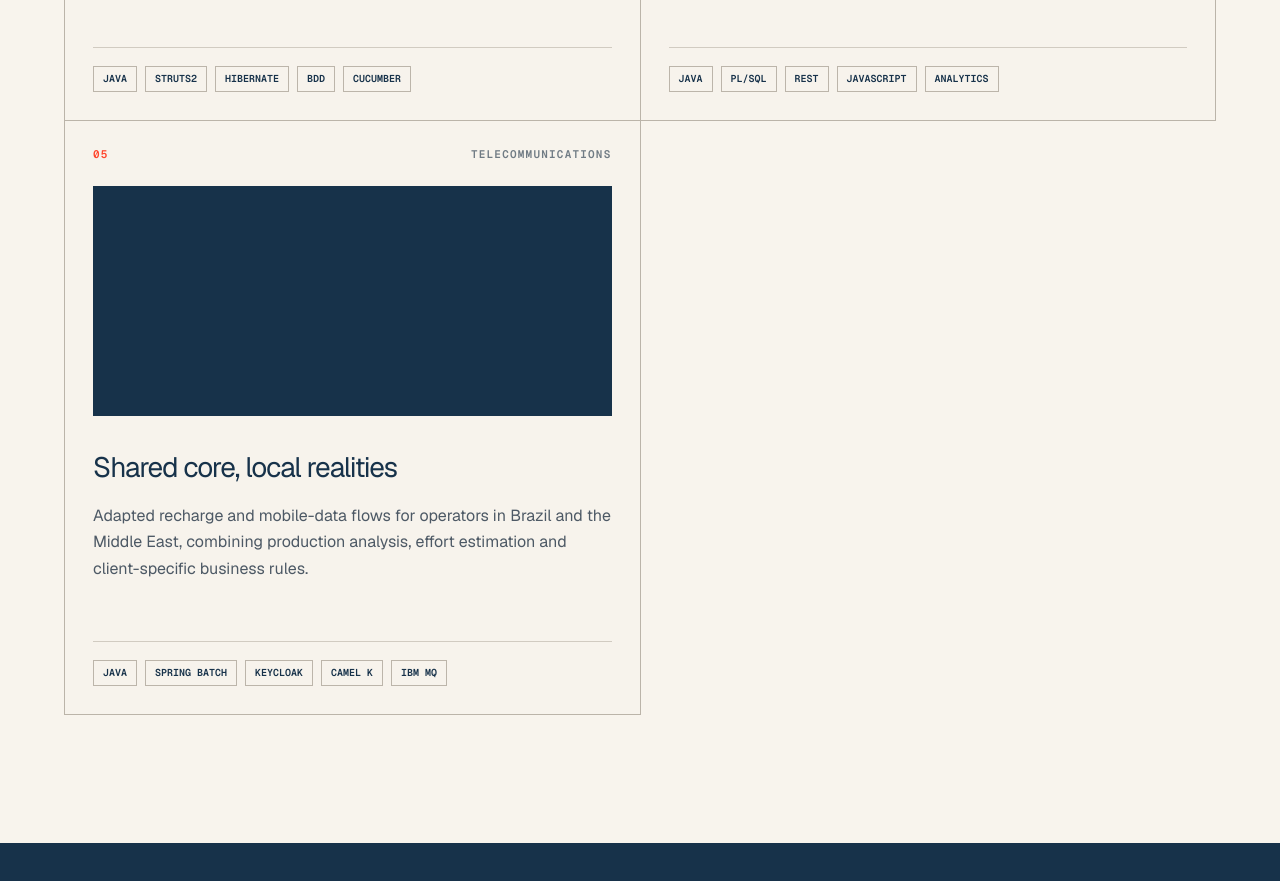
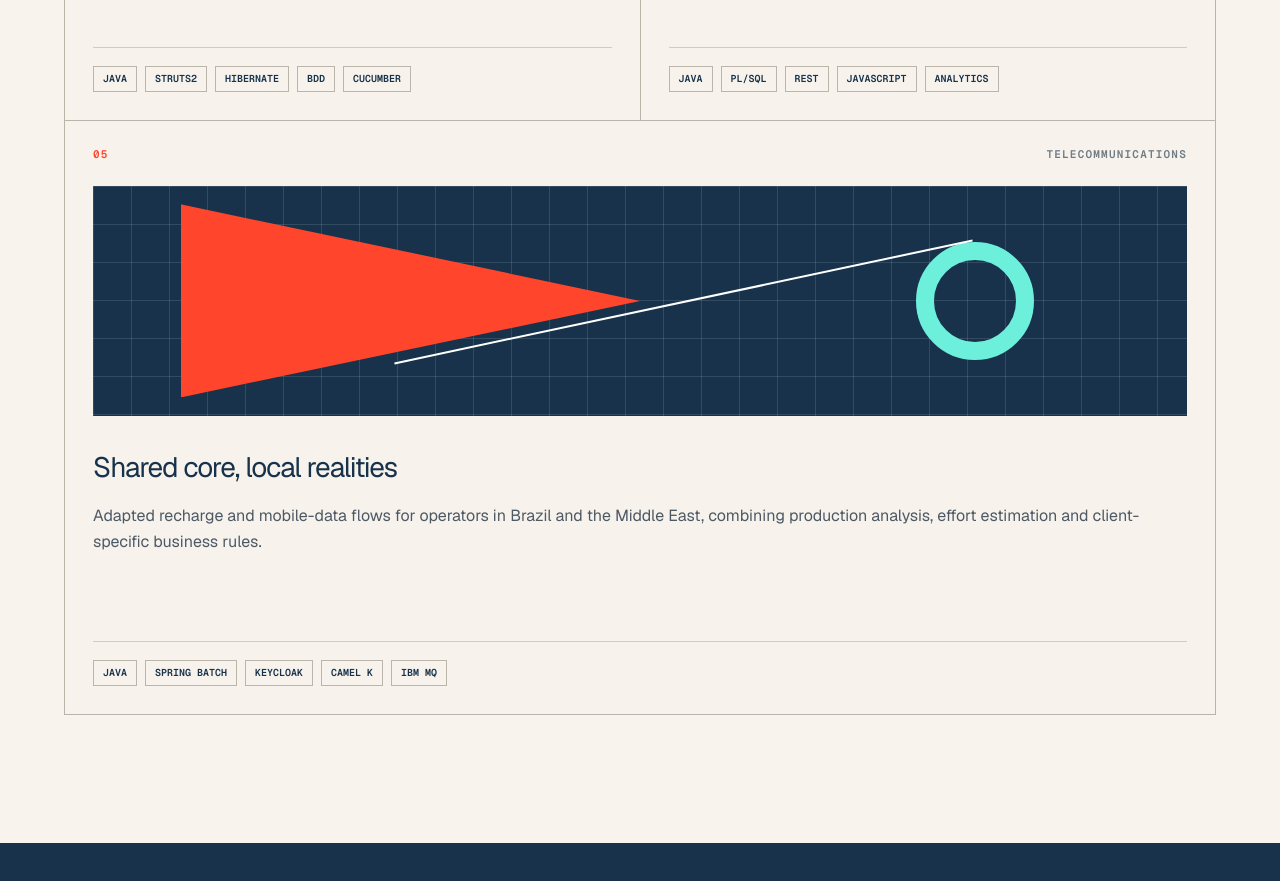
Before and after one commit to Findmucker/eduardo-carvalho-cv, a Next.js app: page / in a window 1280 px wide. Shown: the part 2400-3281 px from the top of the page. Built offline with nearby package versions, Linux system fonts and the light colour scheme.

Commit message:
Add telecommunications project styling

```diff
--- a/app/globals.css
+++ b/app/globals.css
@@ -87,6 +87,7 @@ nav a:hover, nav a:focus-visible { color: white; }
 .section-heading > p:last-child { margin: 0 0 5px; color: #4d5965; max-width: 520px; font-size: 17px; line-height: 1.6; }
 .project-grid { max-width: 1450px; margin: auto; display: grid; grid-template-columns: repeat(2, 1fr); border-top: 1px solid #bbb4a9; border-left: 1px solid #bbb4a9; }
 .project-card { padding: 28px; border-right: 1px solid #bbb4a9; border-bottom: 1px solid #bbb4a9; background: #f7f3ec; transition: transform .25s ease, box-shadow .25s ease; }
+.project-card:last-child:nth-child(odd) { grid-column: 1 / -1; }
 .project-card:hover { transform: translateY(-8px); box-shadow: 0 20px 45px rgba(7,17,29,.11); z-index: 1; }
 .card-top { display: flex; justify-content: space-between; color: #707b84; font: 600 11px/1 var(--font-geist-mono), monospace; text-transform: uppercase; letter-spacing: .11em; }
 .card-top span:first-child { color: var(--coral); }
@@ -107,6 +108,10 @@ nav a:hover, nav a:focus-visible { color: white; }
 .art-04 i:first-child { width: 56%; height: 56%; left: -7%; top: 22%; border: 18px solid var(--mint); border-radius: 50%; }
 .art-04 i:nth-child(2) { width: 42%; height: 100%; right: 0; top: 0; background: var(--coral); clip-path: polygon(100% 0, 100% 100%, 0 50%); }
 .art-04 i:nth-child(3) { width: 72%; height: 2px; left: 14%; top: 50%; background: white; transform: rotate(-18deg); }
+.art-05 { background: var(--ink); background-image: linear-gradient(rgba(255,255,255,.12) 1px, transparent 1px), linear-gradient(90deg, rgba(255,255,255,.12) 1px, transparent 1px); background-size: 38px 38px; }
+.art-05 i:first-child { width: 42%; height: 84%; left: 8%; top: 8%; background: var(--coral); clip-path: polygon(0 0, 100% 50%, 0 100%); }
+.art-05 i:nth-child(2) { width: 118px; height: 118px; right: 14%; top: calc(50% - 59px); border: 18px solid var(--mint); border-radius: 50%; }
+.art-05 i:nth-child(3) { width: 54%; height: 2px; left: 27%; top: 50%; background: white; transform: rotate(-12deg); }
 .project-card h3 { margin: 0; font-size: 28px; letter-spacing: -.04em; }
 .project-card > p { min-height: 116px; margin: 15px 0 22px; color: #4d5965; line-height: 1.65; }
 .project-card ul { list-style: none; padding: 18px 0 0; margin: 0; border-top: 1px solid #d1cbc1; display: flex; flex-wrap: wrap; gap: 8px; }
```
